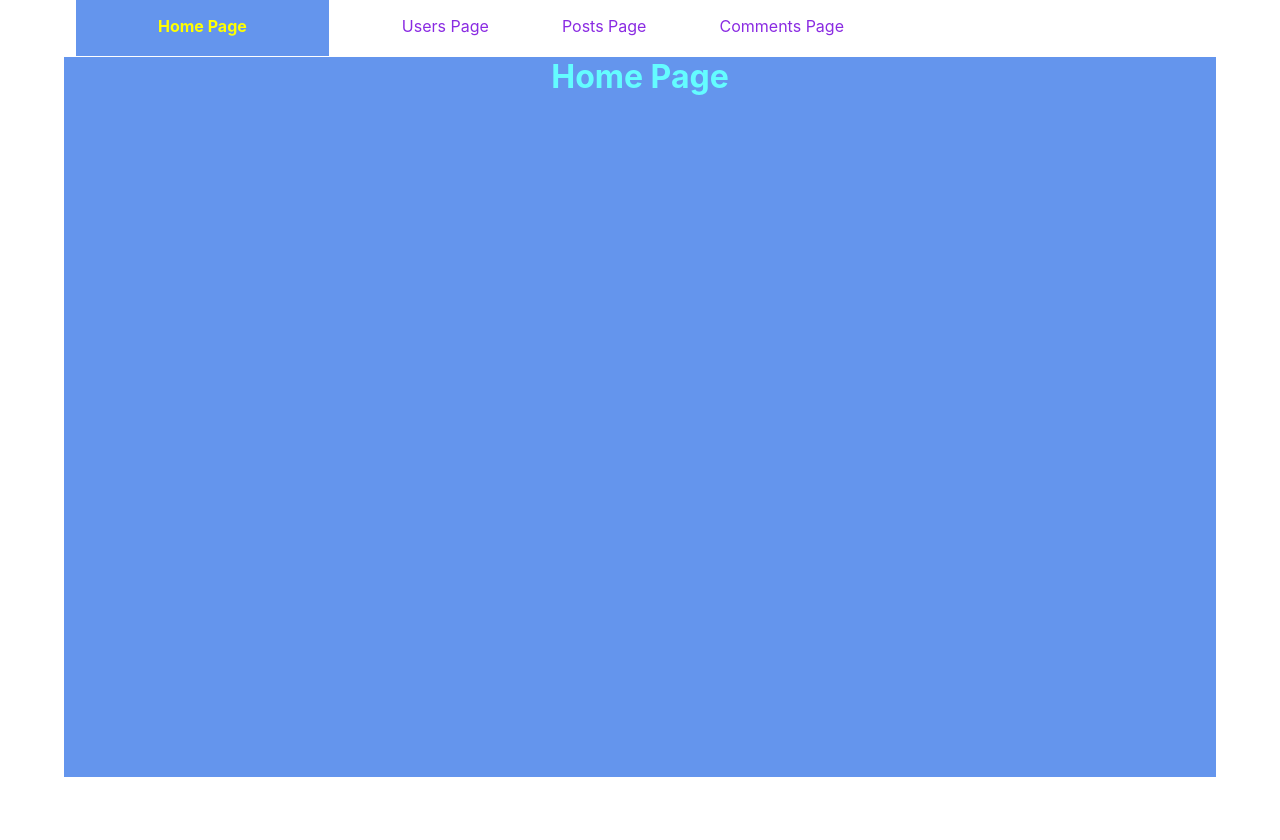
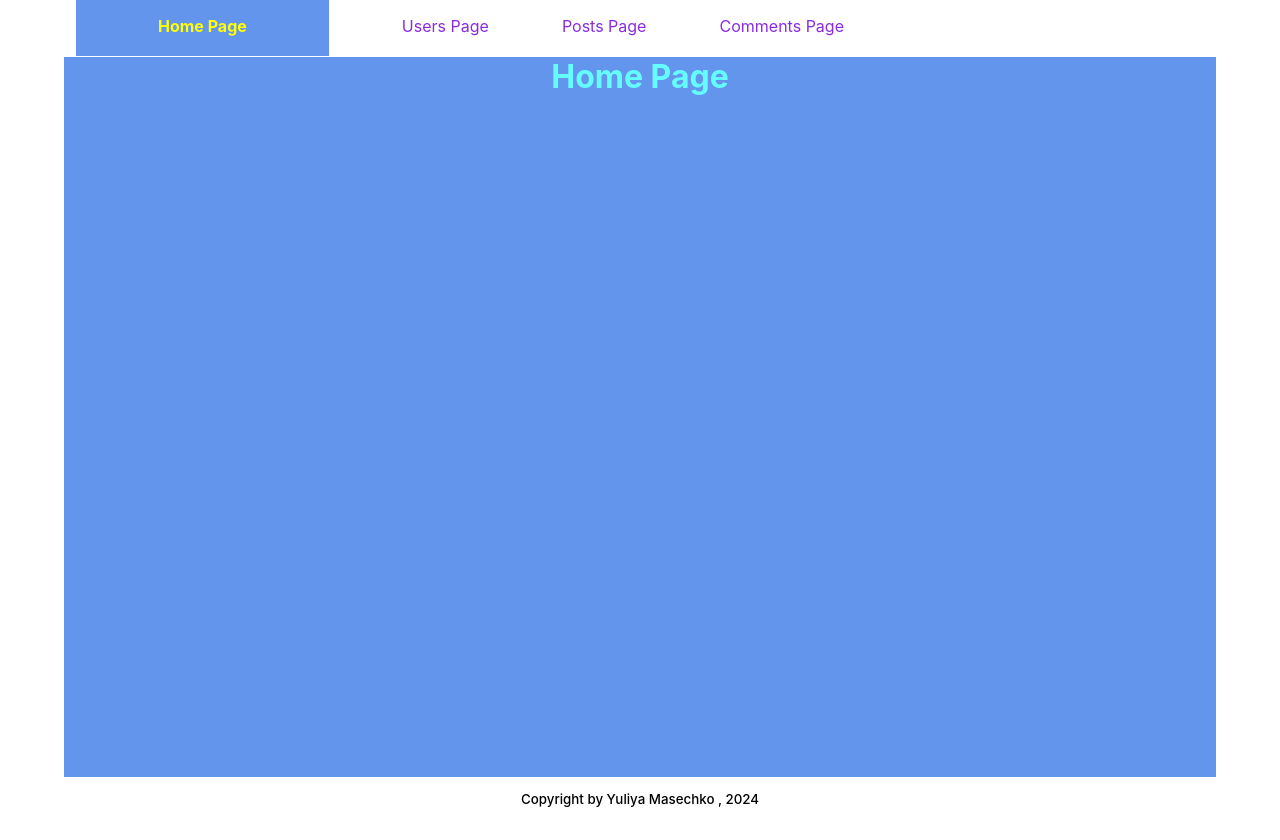
Before and after one commit to YuliaMas/react_ts_okten, a React (Create React App) app: page / in a window 1280 px wide. Before the commit the page ends 800 px from the top, so only its background shows below. Built offline with nearby package versions, Linux system fonts and the light colour scheme.

Commit message:
Add footer to HW7

```diff
--- /dev/null
+++ b/src/components/footer/FooterComponent.css
@@ -0,0 +1,6 @@
+.footer> p {
+    text-align: center;
+    padding: 0 0 20px 0;
+    font-weight: 500;
+    font-size: smaller;
+}
--- /dev/null
+++ b/src/components/footer/FooterComponent.tsx
@@ -0,0 +1,12 @@
+import React from 'react';
+import "./FooterComponent.css";
+
+const FooterComponent = () => {
+    return (
+        <div className={"footer"}>
+            <p>Copyright by Yuliya Masechko , 2024</p>
+        </div>
+    );
+};
+
+export default FooterComponent;
--- a/src/layouts/MainLayout.tsx
+++ b/src/layouts/MainLayout.tsx
@@ -1,12 +1,14 @@
 import React from 'react';
 import {Outlet} from "react-router-dom";
 import MenuComponent from "../components/menu/MenuComponent";
+import FooterComponent from "../components/footer/FooterComponent";
 
 const MainLayout = () => {
     return (
         <div>
             <MenuComponent/>
             <Outlet/>
+            <FooterComponent/>
         </div>
     );
 };
```
